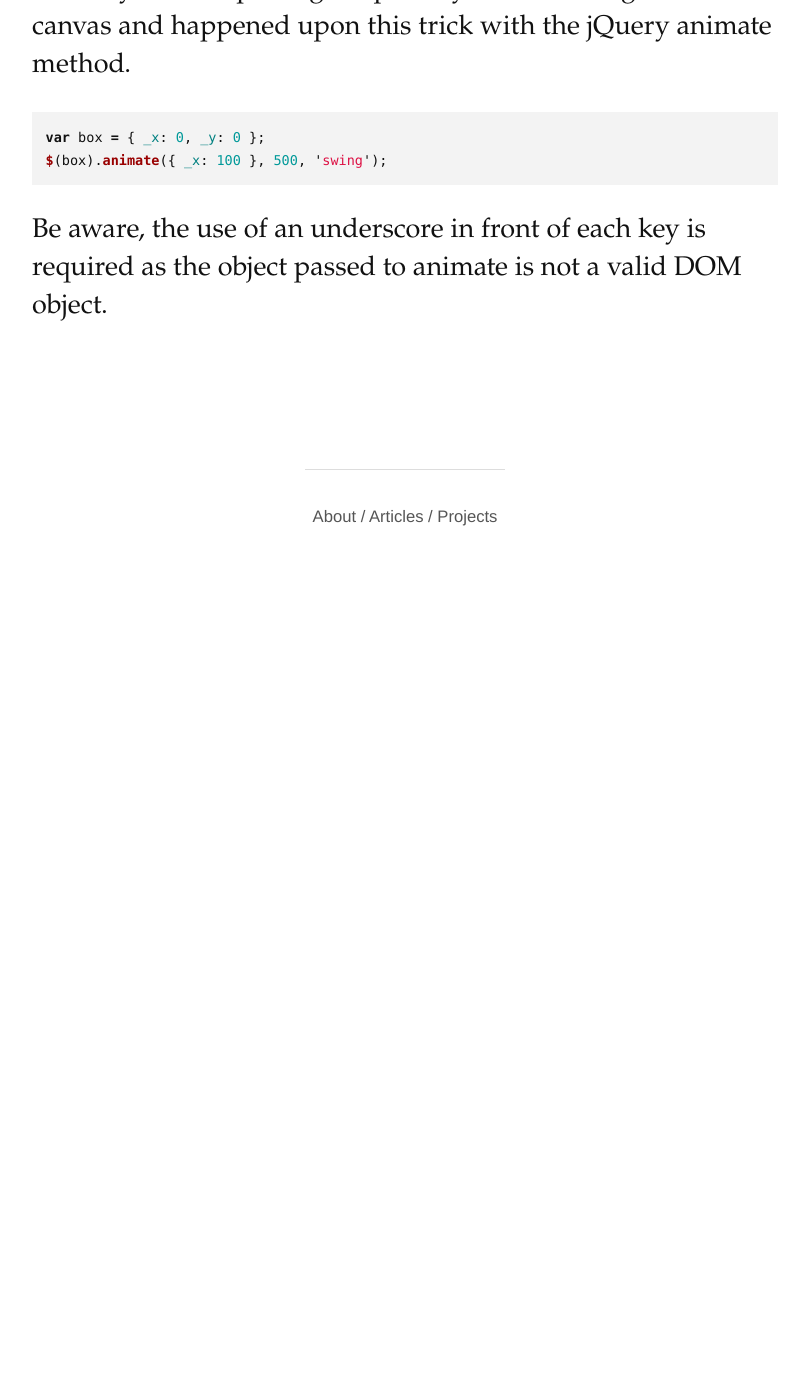
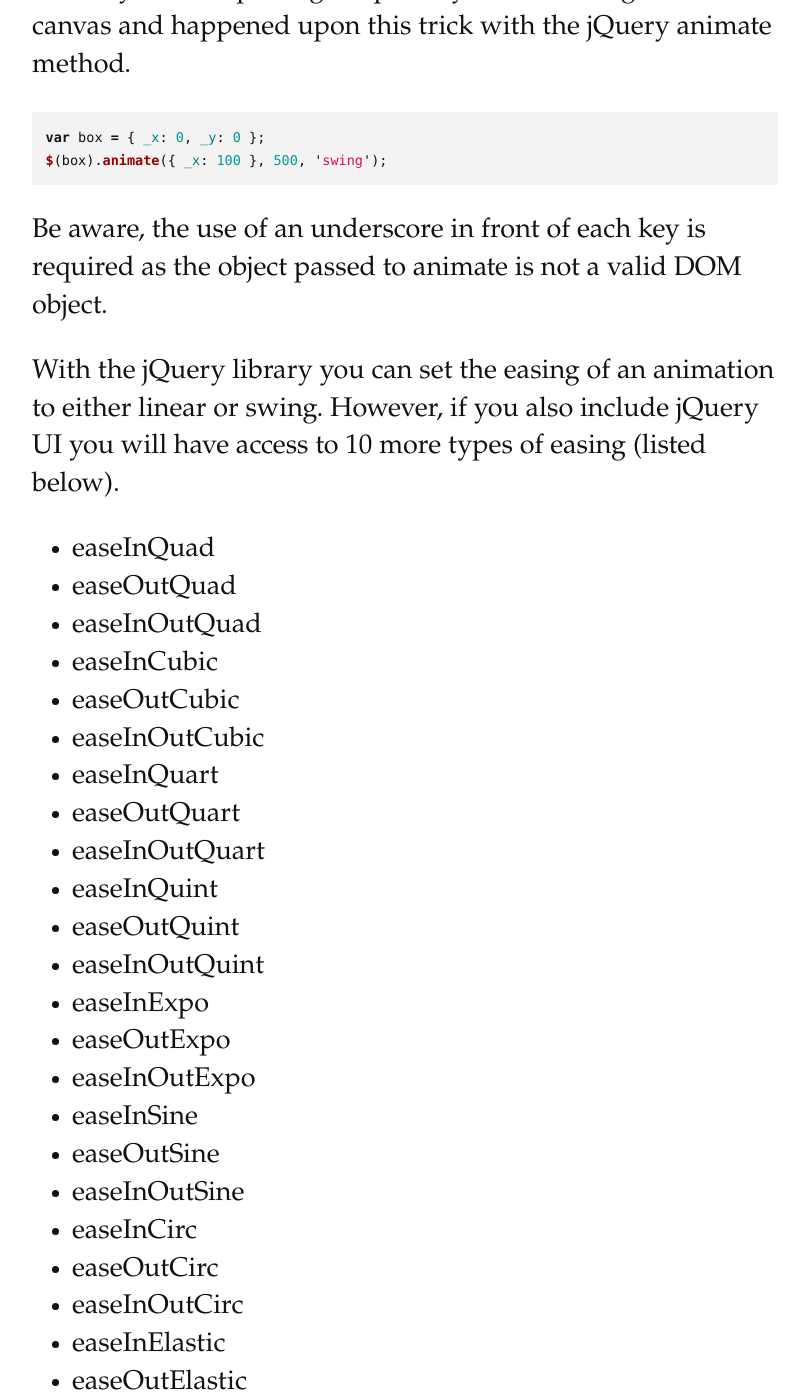
Before and after one commit to neogeek/neogeek.github.io, a Jekyll site: the page built from _posts/2014-01-04-animating-within-canvas-using-jquery.md, in a window 1280 px wide and 1400 px high, scrolled down 819 px. Shown: the whole window, without its empty margins (235-1040 px from the left). Built offline with Jekyll 4.4.1, drawn with Linux system fonts in a browser that asks for light colours; Markdown is read by kramdown in place of the engine named in the settings; before the commit the page ends 1449 px from its top, so only the background shows below that; some of the changed text lies outside the part shown.

Commit message:
Added more content to post.

````diff
--- a/_posts/2014-01-04-animating-within-canvas-using-jquery.md
+++ b/_posts/2014-01-04-animating-within-canvas-using-jquery.md
@@ -15,3 +15,40 @@
 ```
 
 Be aware, the use of an underscore in front of each key is required as the object passed to animate is not a valid DOM object.
+
+With the jQuery library you can set the easing of an animation to either linear or swing. However, if you also include jQuery UI you will have access to 10 more types of easing (listed below).
+
+- easeInQuad
+- easeOutQuad
+- easeInOutQuad
+- easeInCubic
+- easeOutCubic
+- easeInOutCubic
+- easeInQuart
+- easeOutQuart
+- easeInOutQuart
+- easeInQuint
+- easeOutQuint
+- easeInOutQuint
+- easeInExpo
+- easeOutExpo
+- easeInOutExpo
+- easeInSine
+- easeOutSine
+- easeInOutSine
+- easeInCirc
+- easeOutCirc
+- easeInOutCirc
+- easeInElastic
+- easeOutElastic
+- easeInOutElastic
+- easeInBack
+- easeOutBack
+- easeInOutBack
+- easeInBounce
+- easeOutBounce
+- easeInOutBounce
+
+To demo how easy it is to use $.animate with canvas I put together this demo on [JSFiddle](http://jsfiddle.net/neogeek/z4VhV/).
+
+<iframe width="100%" height="380" src="http://jsfiddle.net/neogeek/z4VhV/embedded/result,js/" allowfullscreen="allowfullscreen" frameborder="0"></iframe>
````
